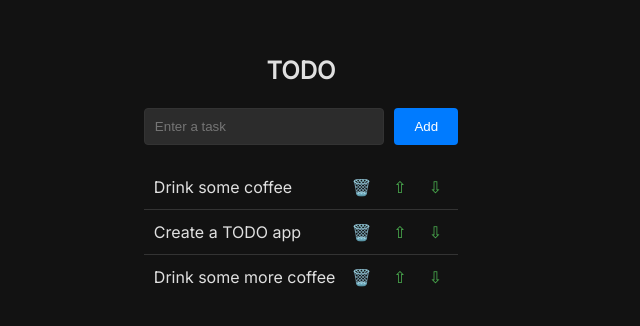
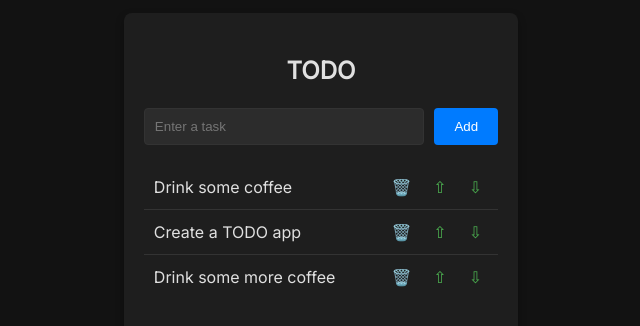
Before and after one commit to sayedihashimi/todojswebapp, a React (Vite) app in the folder todowebapp/: page / in a window 1280 px wide. Shown: the part 226-552 px from the top of the page, without its empty margins (339-979 px from the left). Built offline with nearby package versions, Linux system fonts and the light colour scheme.

Commit message:
Update todowebapp/src/components/TodoList.css
Co-authored-by: Kat Marchán <kzm@zkat.tech>

```diff
--- a/todowebapp/src/components/TodoList.css
+++ b/todowebapp/src/components/TodoList.css
@@ -1,4 +1,4 @@
-#main {
+.todo-list {
     background-color: #1e1e1e;
     padding: 1.25rem;
     border-radius: 0.5rem;
```
